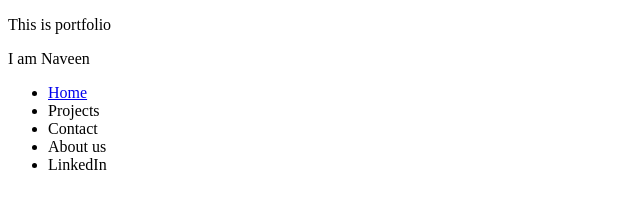
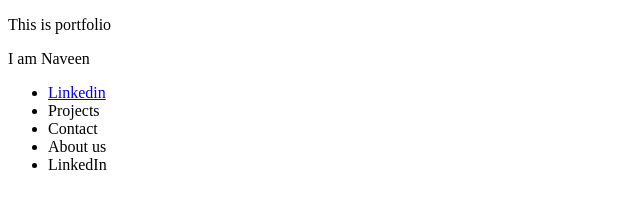
Before and after one commit to NAVEEN171/git-new-practice, a plain HTML site: page index.html in a window 1280 px wide. Shown: the full height of the page, 0-640 px from the left. Drawn offline with Linux system fonts and the light colour scheme.

Commit message:
linkedin conflict

```diff
--- a/index.html
+++ b/index.html
@@ -10,7 +10,7 @@
     <p>This is portfolio</p>
     <p>I am Naveen</p>
     <ul>
-        <li><a href="https://github.com">Home</a></li>
+        <li><a href="https://linkedin.com">Linkedin</a></li>
         <li>Projects</li>
         <li>Contact</li>
         <li>About us</li>
```
